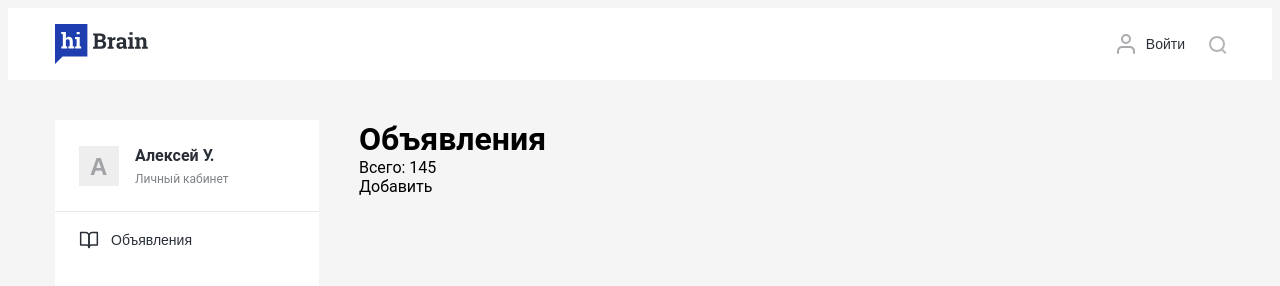
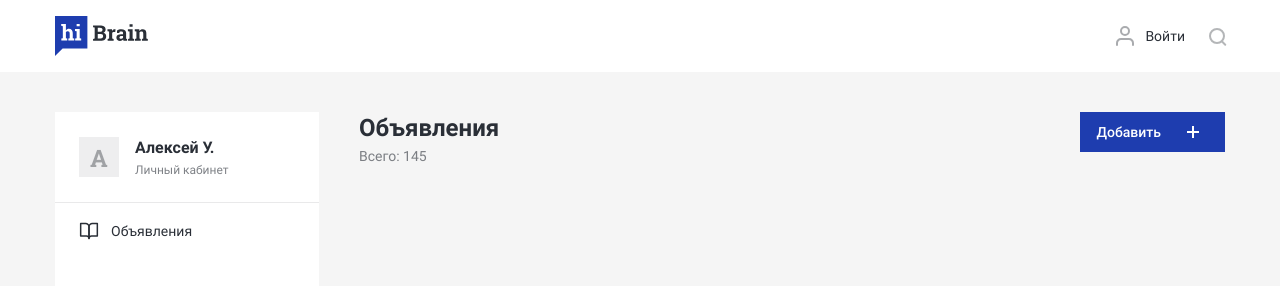
Before and after one commit to Igor098/Hi-Brain-Board, a plain HTML site: page index.html in a window 1280 px wide. Drawn offline with Linux system fonts and the light colour scheme; files whose address does not match are found by name.

Commit message:
main-head

```diff
--- a/index.html
+++ b/index.html
@@ -18,7 +18,6 @@
         </div>
     </header>
 
-    <div class="container">
     <div class="content-wrapper">
         <aside class="sidebar">
             <div class="sidebar-wrapper">
@@ -37,16 +36,14 @@
             </div>
         </aside>
         <main class="main">
-                <div>
-                    <div>
-                        <h1>Объявления</h1>
-                        <p>Всего: 145</p>
+            <div class="menu-wrapper df-align-center-justify-between">
+                <div class="title-wrapper">
+                    <h1 class="title">Объявления</h1>
+                    <p class="count">Всего: 145</p>
                 </div>
-                    <a href="">Добавить</a>
+                <a class="btn-add" href="">Добавить<span class="plus-icon" ></span></a>
             </div>
         </main>
-        </div>
-
     </div>
     <footer></footer>
 </body>
--- a/style/fonts.css
+++ b/style/fonts.css
@@ -1,26 +1,44 @@
 @font-face {
-    font-family: 'Open Sans';
+    font-family: 'Roboto';
     font-style: normal;
-    font-weight: 300;
+    font-weight: 400;
     src: local(""),
-    url("../fonts/OpenSans-Light.woff") format("woff"),
-    url("../fonts/OpenSans-Light.woff2") format("woff2");
+    url("../fonts/Roboto-Regular.woff") format("woff"),
+    url("../fonts/Roboto-Regular.woff2") format("woff2");
 }
 
 @font-face {
-    font-family: 'Open Sans';
+    font-family: 'Roboto';
     font-style: normal;
-    font-weight: 400;
+    font-weight: 500;
     src: local(""),
-    url("../fonts/OpenSans-Regular.woff") format("woff"),
-    url("../fonts/OpenSans-Regular.woff2") format("woff2");
+    url("../fonts/Roboto-Medium.woff") format("woff"),
+    url("../fonts/Roboto-Medium.woff2") format("woff2");
 }
 
 @font-face {
-    font-family: 'Open Sans';
+    font-family: 'Roboto';
     font-style: normal;
     font-weight: 600;
     src: local(""),
-    url("../fonts/OpenSans-SemiBold.woff") format("woff"),
-    url("../fonts/OpenSans-SemiBold.woff2") format("woff2");
+    url("../fonts/Roboto-Medium.woff") format("woff"),
+    url("../fonts/Roboto-Medium.woff2") format("woff2");
 }
+
+@font-face {
+    font-family: 'Roboto';
+    font-style: normal;
+    font-weight: 700;
+    src: local(""),
+    url("../fonts/Roboto-Bold.woff") format("woff"),
+    url("../fonts/Roboto-Bold.woff2") format("woff2");
+}
+
+@font-face {
+    font-family: 'Roboto Slab';
+    font-style: normal;
+    font-weight: 700;
+    src: local(""),
+    url("../fonts/RobotoSlab-Bold.woff") format("woff"),
+    url("../fonts/RobotoSlab-Bold.woff2") format("woff2");
+}
--- a/style/global.css
+++ b/style/global.css
@@ -61,8 +61,8 @@ body {
     /*--color-white-opacity-50: rgba(255, 255, 255, 0.5);*/
     /*--color-white-opacity-60: rgba(255, 255, 255, 0.6);*/
     --color-blue: #1E3DAF;
-    /*--color-light-blue: #516ED7;*/
-    /*--color-dark-blue: #0A2072;*/
+    --color-light-blue: #516ED7;
+    --color-dark-blue: #0A2072;
     --color-gray: #2A2F37;
     /*--color-gray-opacity-2: rgba(42, 47, 55, 0.02);*/
     --color-gray-opacity-8: rgba(42, 47, 55, 0.08);
--- a/style/main.css
+++ b/style/main.css
@@ -1,9 +1,70 @@
 .content-wrapper{
-    display: flex;
-    align-items: flex-start;
-    justify-content: space-between;
+    width: 1170px;
+    margin: 0 auto;
+}
+.sidebar {
+    width: 264px;
+    float: left;
 }
 
 .main {
     width: 866px;
+    float: right;
 }
+
+.menu-wrapper {
+    align-items: flex-start;
+}
+
+.title {
+    color: var(--color-gray);
+    font-size: 24px;
+    font-weight: 700;
+    line-height: 32px;
+}
+
+.count {
+    color: var(--color-gray-opacity-60);
+    font-size: 14px;
+    font-weight: 400;
+    line-height: 24px;
+}
+
+.btn-add {
+    color: var(--color-white);
+    font-size: 14px;
+    display: inline-flex;
+    font-weight: 500;
+    line-height: 24px;
+    background-color: var(--color-blue);
+    padding: 8px 52px 8px 16px;
+}
+
+.btn-add:hover {
+    background-color: var(--color-light-blue);
+}
+
+.btn-add:active {
+    background-color: var(--color-dark-blue);
+}
+
+.plus-icon {
+    content: "";
+    background-color: var(--color-white);
+    display: block;
+    height: 2px;
+    width: 12px;
+    position: relative;
+    left: 26px;
+    top: 11px;
+}
+.plus-icon::before {
+    content: "";
+    background-color: var(--color-white);
+    display: block;
+    height: 12px;
+    width: 2px;
+    position: absolute;
+    right: 5px;
+    top: -5px;
+}
--- a/style/style.css
+++ b/style/style.css
@@ -1,3 +1,5 @@
+@import url("./normalize.css");
+@import url("./fonts.css");
 @import url("./global.css");
 @import url("./header.css");
 @import url("./aside.css");
```
Also changed, not shown: style/content.css (added). Lines whose indentation alone changed are shown as unchanged.
